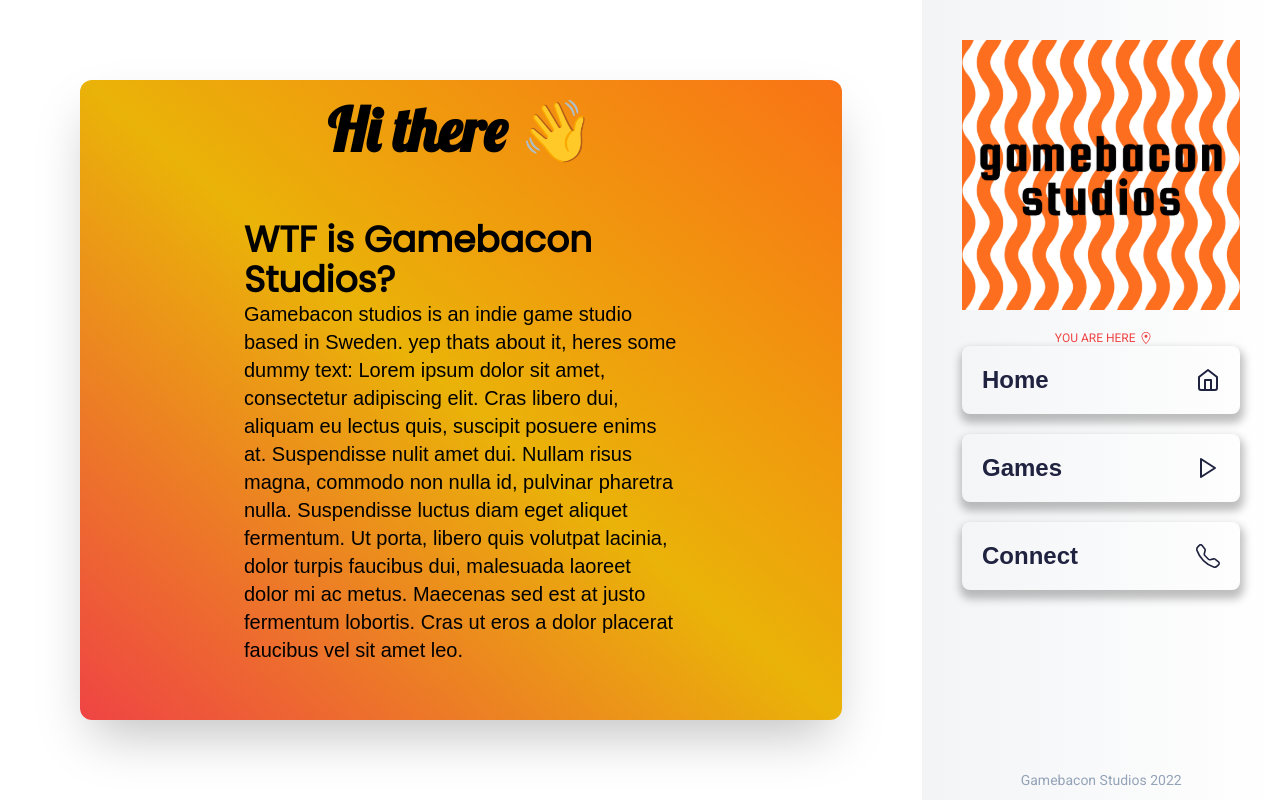
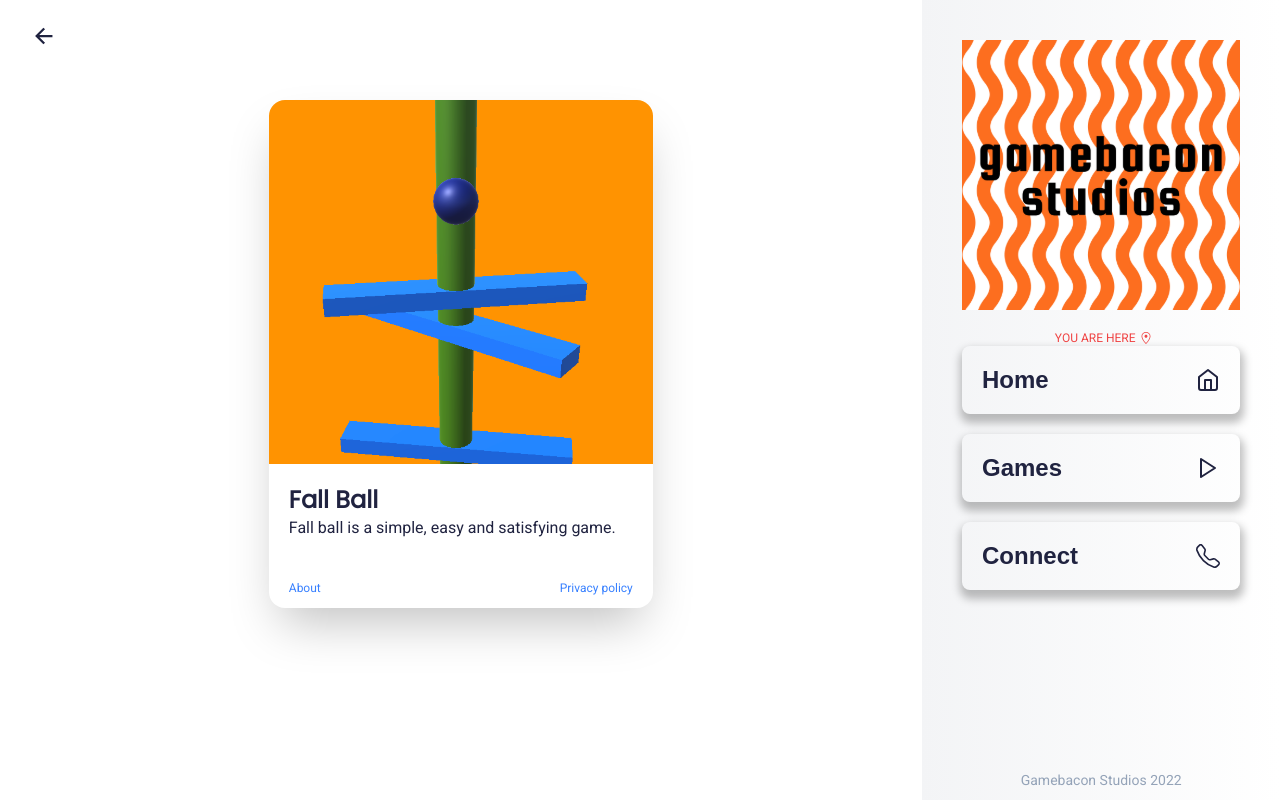
Before and after one commit to gamebacon/gamebaconstudios, a React (Create React App) app: page /games/1 in a window 1280 px wide. Built offline with nearby package versions, Linux system fonts and the light colour scheme; a web font is replaced by a local one.

Commit message:
fixxxxxxxxxxxxxxxxxxxxxxxxxxxxxxxxxxxxxxxxxxxxxxxxxxx

```diff
--- a/src/App.tsx
+++ b/src/App.tsx
@@ -43,7 +43,7 @@ const App = () => {
                         <Route path='/games' exact={true}>
                             <GamesPage/>
                         </Route>
-                        <Route path='/game/:id' exact={true}>
+                        <Route path='/games/:id' exact={true}>
                             <GamePage/>
                         </Route>
                         <Route path='/contact' exact={true}>
```
Also changed, not shown: 2 other files (tests, documents, lock files or other folders).
